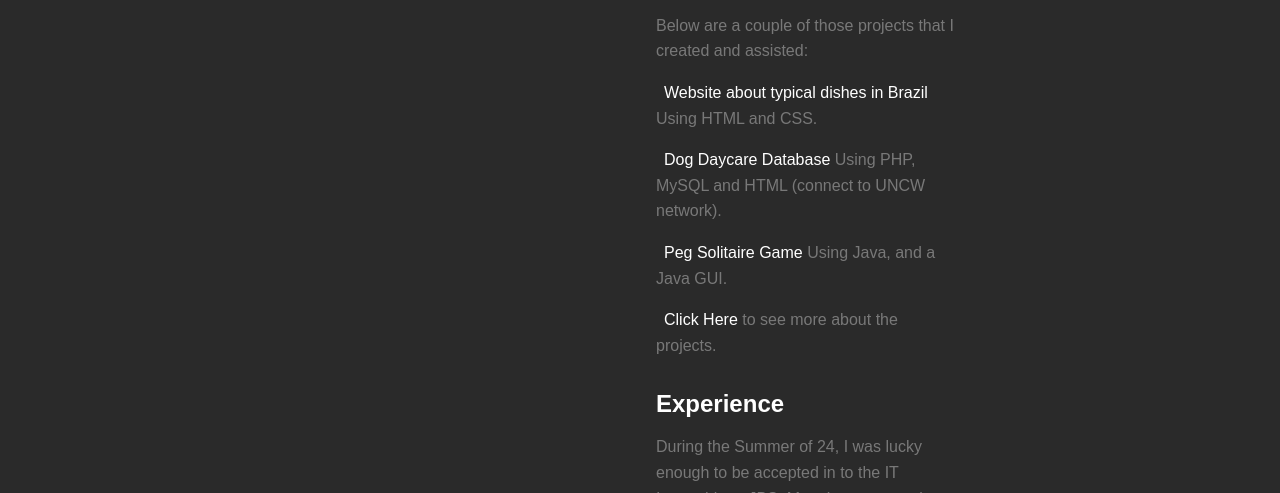
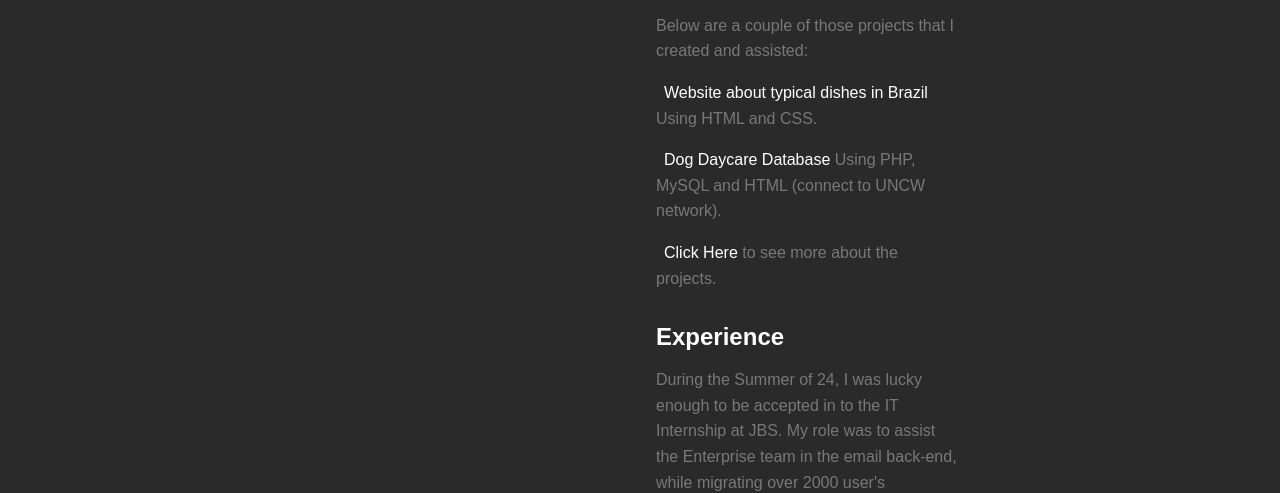
Before and after one commit to pedro-vianaa/pedro-vianaa.github.io, a plain HTML site: page index.html in a window 1280 px wide. Shown: the part 607-1100 px from the top of the page. Drawn offline with nearby package versions, Linux system fonts and the light colour scheme; a web font is replaced by a local one.

Commit message:
Update index.html

```diff
--- a/index.html
+++ b/index.html
@@ -99,7 +99,6 @@
                 <p>Below are a couple of those projects that I created and assisted: </p>
                 <p><a href="https://student.uncw.edu/pnv4736/PedroViana-MIS310/MiniProject4/project4.html" target="_blank">Website about typical dishes in Brazil</a> Using HTML and CSS.</p>
                 <p><a href="https://ada.cis.uncw.edu/~pnv4736/DogDayCare.html" target="_blank">Dog Daycare Database</a> Using PHP, MySQL and HTML (connect to UNCW network).</p>
-                <p><a href="https://github.com/CharlesDeda/PegSolitaireGames" target="_blank">Peg Solitaire Game</a> Using Java, and a Java GUI.</p>
                 <p><a href="http://student.uncw.edu/pnv4736/FinalProject/index-projects.html">Click Here</a> to see more about the projects.</p>
             </section>
 
```
